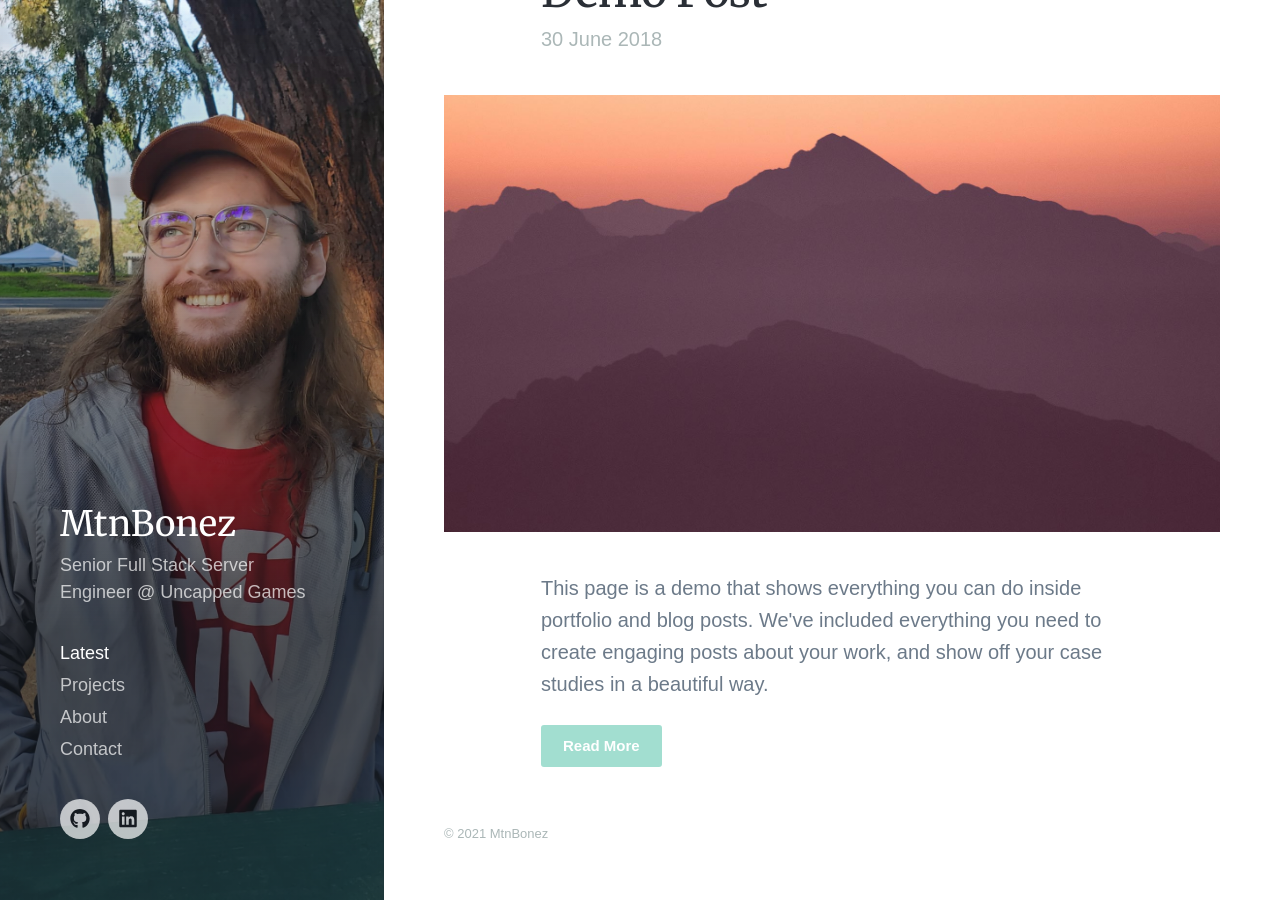
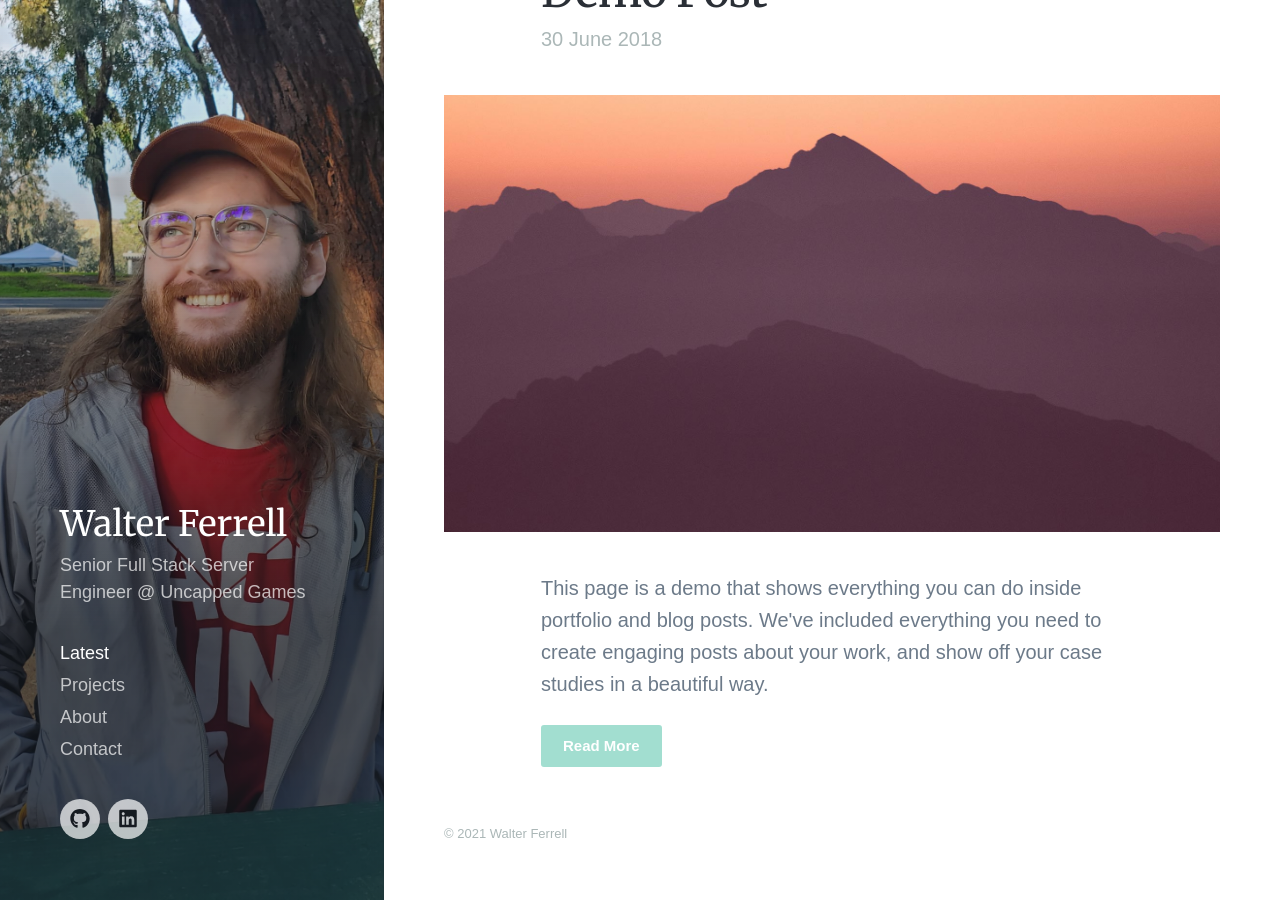
Before and after one commit to mtnbonez/mtnbonez.github.io, a Jekyll site: the page built from index.html, in a window 1280 px wide and 900 px high, scrolled down 441 px. Built offline with Jekyll 4.4.1, drawn with Linux system fonts in a browser that asks for light colours; nearby versions of some CDN libraries; some web fonts are replaced; the list of posts is cut into pages by our own code.

Commit message:
Changing front name

```diff
--- a/_data/settings.yml
+++ b/_data/settings.yml
@@ -1,5 +1,5 @@
 basic_settings:
-  site_title: MtnBonez
+  site_title: Walter Ferrell
   site_tagline: Senior Full Stack Server Engineer @ Uncapped Games
   favicon_image: /images/favicon.png
 
```
